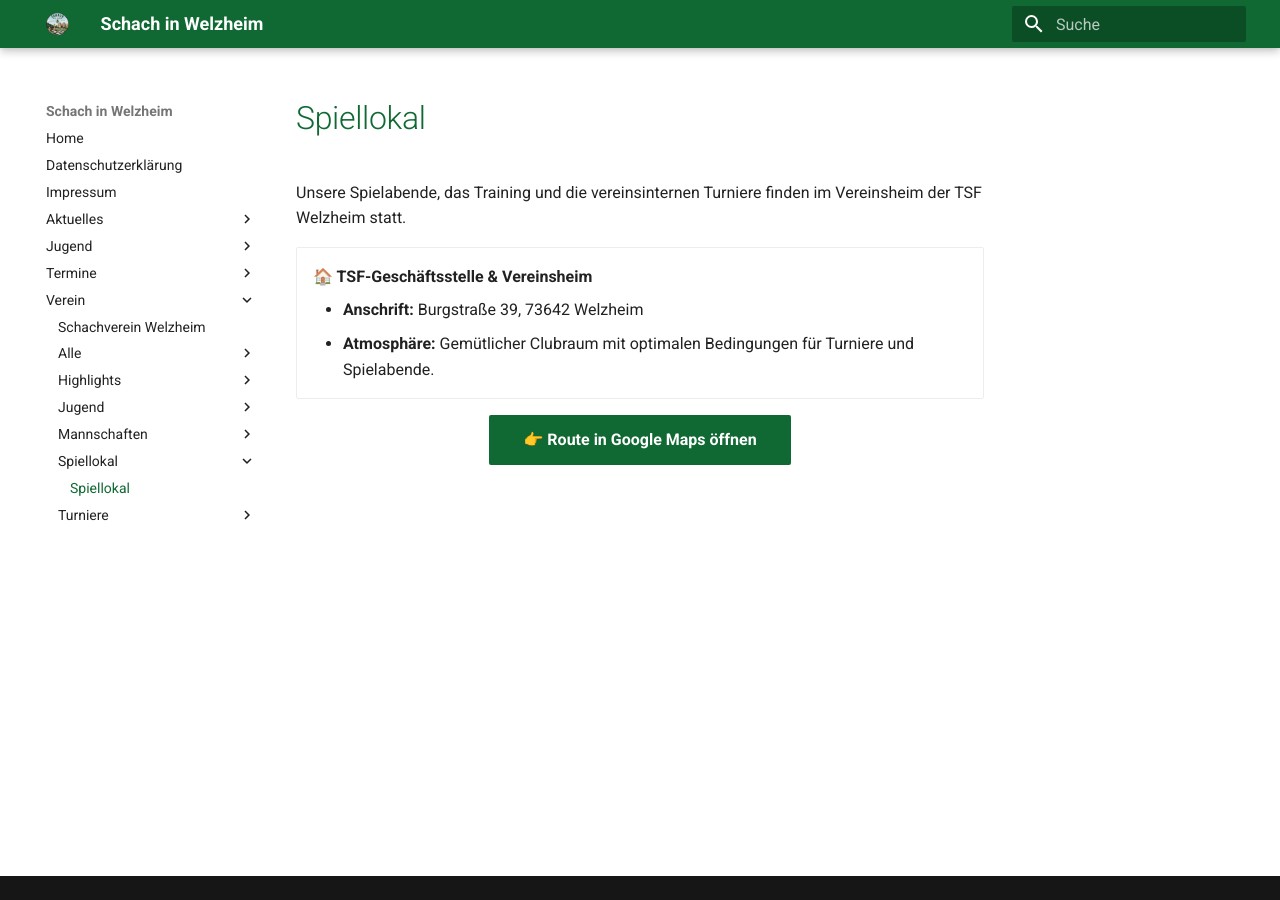
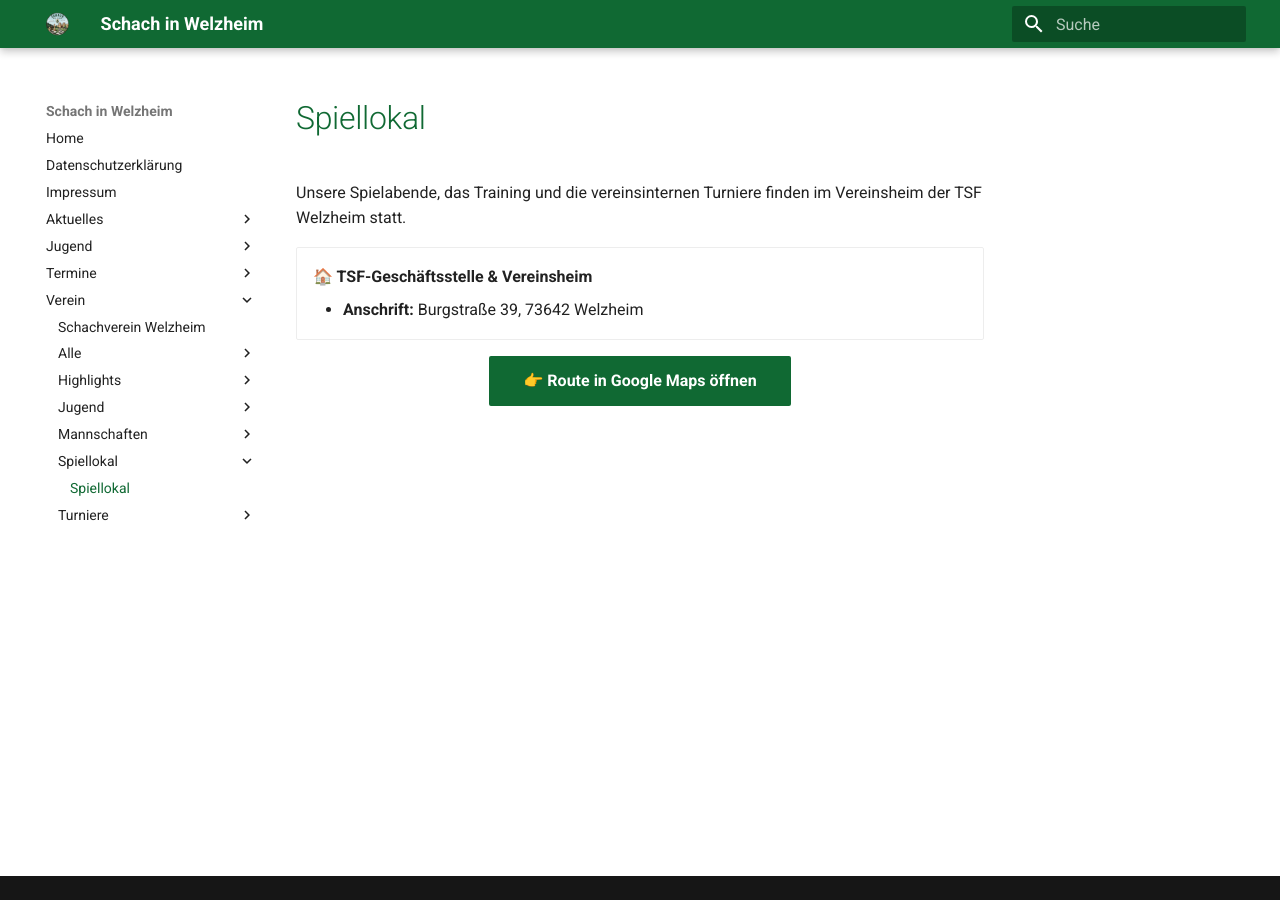
Before and after one commit to schachwelzheim/schachwelzheim, an MkDocs documentation site: the page built from docs/verein/spiellokal/index.md, in a window 1280 px wide. Built offline with MkDocs 1.6.1 and Material for MkDocs 9.7.7, drawn with Linux system fonts in a browser that asks for light colours.

Commit message:
Remove atmosphere description from venue details
Removed description of the atmosphere from the venue details.

```diff
--- a/docs/verein/spiellokal/index.md
+++ b/docs/verein/spiellokal/index.md
@@ -7,7 +7,6 @@ Unsere Spielabende, das Training und die vereinsinternen Turniere finden im Vere
 -   __🏠 TSF-Geschäftsstelle & Vereinsheim__
 
     * **Anschrift:** Burgstraße 39, 73642 Welzheim
-    * **Atmosphäre:** Gemütlicher Clubraum mit optimalen Bedingungen für Turniere und Spielabende.
 
 </div>
 
```
